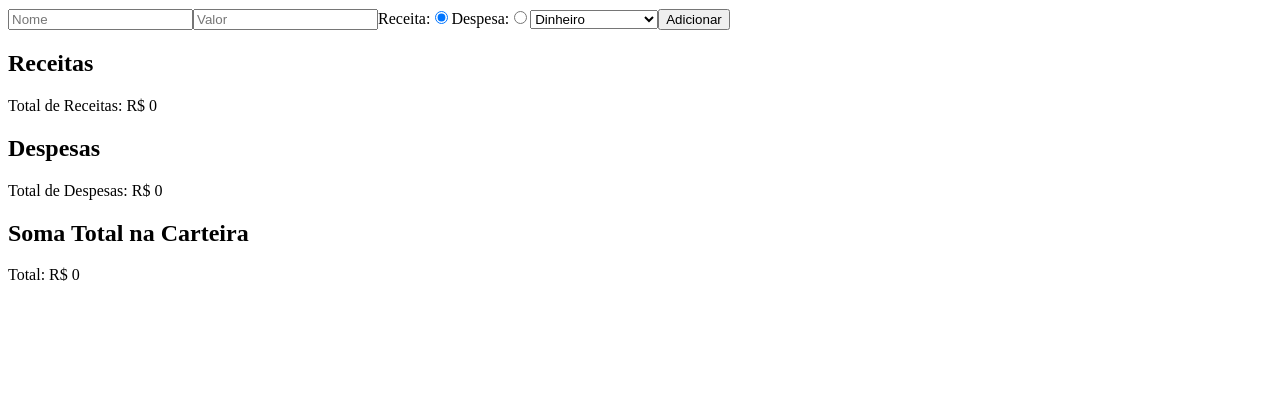
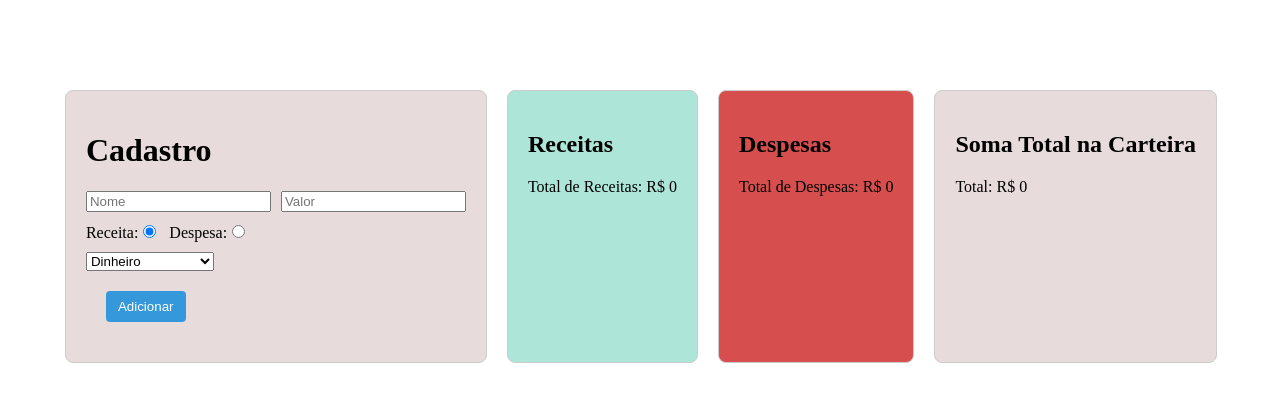
Before and after one commit to camiyuka/calculadora_despesas, a React (Create React App) app: page / in a window 1280 px wide. Shown: the top 402 px of the page. Built offline with nearby package versions, Linux system fonts and the light colour scheme.

Commit message:
feat(TransactionForm): LocalStorage working

```diff
--- a/src/App.css
+++ b/src/App.css
@@ -1,5 +1,9 @@
-* {
+.center {
   display: flex;
-  flex-direction: column;
-
+  flex-direction: row;
+  margin: 1px;
+  width: 100%;
+  justify-content: center;
+  margin-top: 10vh;;
+  /* Definir a largura para ocupar todo o espaço horizontal */
 }
--- a/src/App.js
+++ b/src/App.js
@@ -1,28 +1,40 @@
-import React, { useState } from 'react';
+import React, { useState, useEffect } from 'react';
 import TransactionForm from './components/TransactionForm/transactionform';
 import TotalBalance from './components/TotalBalance/totalbalance';
 import IncomeList from './components/IncomeList/incomelist';
 import ExpenseList from './components/ExpenseList/expenselist';
+import './App.css';
 
 const App = () => {
-  const [transactions, setTransactions] = useState([]);
-  const [totalIncome, setTotalIncome] = useState(0);
-  const [totalExpense, setTotalExpense] = useState(0);
+  const [transactions, setTransactions] = useState(
+    JSON.parse(localStorage.getItem('transactions')) || []
+  );
+  const [totalIncome, setTotalIncome] = useState(
+    JSON.parse(localStorage.getItem('totalIncome')) || 0
+  );
+  const [totalExpense, setTotalExpense] = useState(
+    JSON.parse(localStorage.getItem('totalExpense')) || 0
+  );
+
+  const calculateTotalExpense = () => {
+    const expenses = transactions.filter((t) => t.type === 'expense');
+    const total = expenses.reduce((acc, curr) => acc + curr.amount, 0);
+    setTotalExpense(total);
+  };
+
+  const calculateTotalIncome = () => {
+    const incomes = transactions.filter((t) => t.type === 'income');
+    const total = incomes.reduce((acc, curr) => acc + curr.amount, 0);
+    setTotalIncome(total);
+  };
 
   const handleAddTransaction = (transaction) => {
     setTransactions([...transactions, transaction]);
-
-    if (transaction.type === 'income') {
-      setTotalIncome(totalIncome + transaction.amount);
-    } else {
-      setTotalExpense(totalExpense + transaction.amount);
-    }
   };
 
   const handleDeleteTransaction = (index, amount, type) => {
     const updatedTransactions = [...transactions];
     updatedTransactions.splice(index, 1);
-
     setTransactions(updatedTransactions);
 
     if (type === 'income') {
@@ -31,12 +43,23 @@ const App = () => {
       setTotalExpense(totalExpense - amount);
     }
   };
+
+  useEffect(() => {
+    calculateTotalIncome();
+    calculateTotalExpense();
+
+    localStorage.setItem('transactions', JSON.stringify(transactions));
+    localStorage.setItem('totalIncome', JSON.stringify(totalIncome));
+    localStorage.setItem('totalExpense', JSON.stringify(totalExpense));
+  }, [transactions, totalIncome, totalExpense]);
+
   const getTotalBalance = () => {
     return totalIncome - totalExpense;
   };
 
   return (
-    <div>
+
+      <div className="center">
       <TransactionForm onAddTransaction={handleAddTransaction} />
       <IncomeList
         transactions={transactions.filter((t) => t.type === 'income')}
--- /dev/null
+++ b/src/components/ExpenseList/expenselist.css
@@ -0,0 +1,10 @@
+/* ExpenseList.css */
+
+.expense-list-container {
+
+    padding: 20px;
+    border: 1px solid #ccc; /* Adiciona uma borda ao redor do conteúdo */
+    border-radius: 8px;
+    background-color:rgb(214, 78, 78);
+    margin: 10px/* Adiciona um fundo para o conteúdo */
+  }
--- a/src/components/ExpenseList/expenselist.jsx
+++ b/src/components/ExpenseList/expenselist.jsx
@@ -1,4 +1,5 @@
 import React from 'react';
+import './ExpenseList.css'; // Importe o arquivo de estilos
 
 const ExpenseList = ({ transactions, totalExpense, onDeleteTransaction }) => {
   const handleDelete = (index) => {
@@ -6,7 +7,7 @@ const ExpenseList = ({ transactions, totalExpense, onDeleteTransaction }) => {
   };
 
   return (
-    <div>
+    <div className="expense-list-container">
       <h2>Despesas</h2>
       <ul>
         {transactions.map((transaction, index) => (
--- /dev/null
+++ b/src/components/IncomeList/IncomeList.css
@@ -0,0 +1,10 @@
+/* IncomeList.css */
+
+.income-list-container {
+    max-width: 400px; /* Define uma largura máxima para o conteúdo */
+    padding: 20px;
+    border: 1px solid #ccc; /* Adiciona uma borda ao redor do conteúdo */
+    border-radius: 8px;
+    background-color:  rgb(173, 230, 216);
+    margin: 10px /* Adiciona um fundo para o conteúdo */
+  }
--- a/src/components/IncomeList/incomelist.jsx
+++ b/src/components/IncomeList/incomelist.jsx
@@ -1,4 +1,5 @@
 import React from 'react';
+import './IncomeList.css'; // Importe o arquivo de estilos
 
 const IncomeList = ({ transactions, totalIncome, onDeleteTransaction }) => {
   const handleDelete = (index) => {
@@ -6,7 +7,7 @@ const IncomeList = ({ transactions, totalIncome, onDeleteTransaction }) => {
   };
 
   return (
-    <div>
+    <div className="income-list-container">
       <h2>Receitas</h2>
       <ul>
         {transactions.map((transaction, index) => (
--- /dev/null
+++ b/src/components/TotalBalance/TotalBalance.css
@@ -0,0 +1,10 @@
+/* TotalBalance.css */
+
+.total-balance-container {
+
+    padding: 20px;
+    border: 1px solid #ccc; /* Adiciona uma borda ao redor do conteúdo */
+    border-radius: 8px;
+    background-color: rgb(231, 219, 219);
+    margin: 10px /* Centraliza o texto */
+  }
--- a/src/components/TotalBalance/totalbalance.jsx
+++ b/src/components/TotalBalance/totalbalance.jsx
@@ -1,8 +1,9 @@
 import React from 'react';
+import './TotalBalance.css'; // Importe o arquivo de estilos
 
 const TotalBalance = ({ totalBalance }) => {
   return (
-    <div>
+    <div className="total-balance-container">
       <h2>Soma Total na Carteira</h2>
       <p>Total: R$ {totalBalance}</p>
     </div>
--- /dev/null
+++ b/src/components/TransactionForm/TransactionForm.css
@@ -0,0 +1,40 @@
+/* TransactionForm.css */
+
+.transaction-form {
+    display: flex;
+    flex-direction: column;
+    align-items: flex-start;
+    border-radius: 8px;
+    border: 1px solid #ccc;
+  /* Define uma largura máxima para o conteúdo */
+    padding: 20px;
+    background-color: rgb(231, 219, 219);
+    margin:10px;
+  }
+
+  .input-group {
+    display: flex;
+    gap: 10px;
+    margin-bottom: 10px;
+  }
+
+  .radio-group {
+    display: flex;
+    gap: 10px;
+    margin-bottom: 10px;
+  }
+
+  button {
+    padding: 8px 12px;
+    background-color: #3498db;
+    color: #fff;
+    border: none;
+    border-radius: 4px;
+    cursor: pointer;
+    transition: background-color 0.3s ease;
+    margin:20px;
+  }
+
+  button:hover {
+    background-color: #a4c4da;
+  }
--- a/src/components/TransactionForm/transactionform.jsx
+++ b/src/components/TransactionForm/transactionform.jsx
@@ -1,4 +1,5 @@
 import React, { useState } from 'react';
+import './TransactionForm.css'; // Importe o arquivo de estilos
 
 const TransactionForm = ({ onAddTransaction }) => {
   const [name, setName] = useState('');
@@ -20,9 +21,14 @@ const TransactionForm = ({ onAddTransaction }) => {
   };
 
   return (
-    <form onSubmit={handleSubmit}>
+
+    <form className="transaction-form" onSubmit={handleSubmit}>
+       <h1> Cadastro</h1>
+      <div className="input-group">
         <input type="text" placeholder="Nome" value={name} onChange={(e) => setName(e.target.value)} />
         <input type="number" placeholder="Valor" value={amount} onChange={(e) => setAmount(e.target.value)} />
+      </div>
+      <div className="radio-group">
         <label>
           Receita:
           <input type="radio" value="income" checked={type === 'income'} onChange={() => setType('income')} />
@@ -31,6 +37,7 @@ const TransactionForm = ({ onAddTransaction }) => {
           Despesa:
           <input type="radio" value="expense" checked={type === 'expense'} onChange={() => setType('expense')} />
         </label>
+      </div>
       <select value={paymentMethod} onChange={(e) => setPaymentMethod(e.target.value)}>
         <option value="cash">Dinheiro</option>
         <option value="credit">Cartão de Crédito</option>
```
Lines whose indentation alone changed are shown as unchanged.
